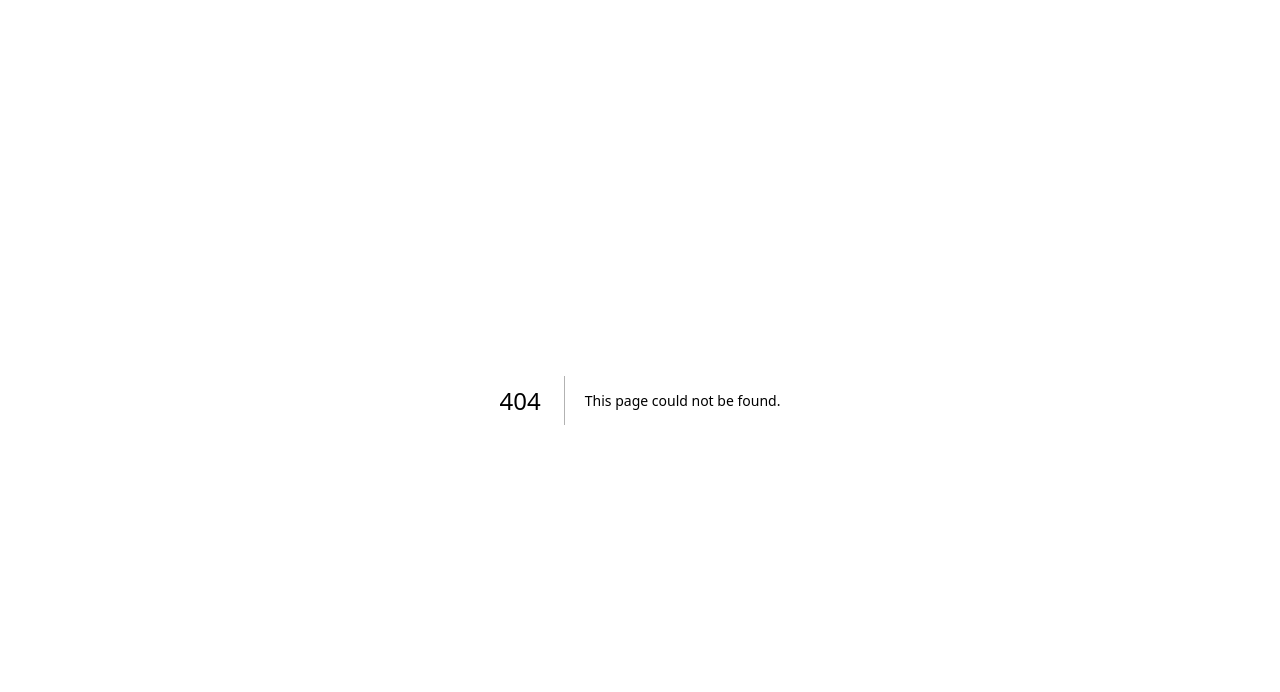
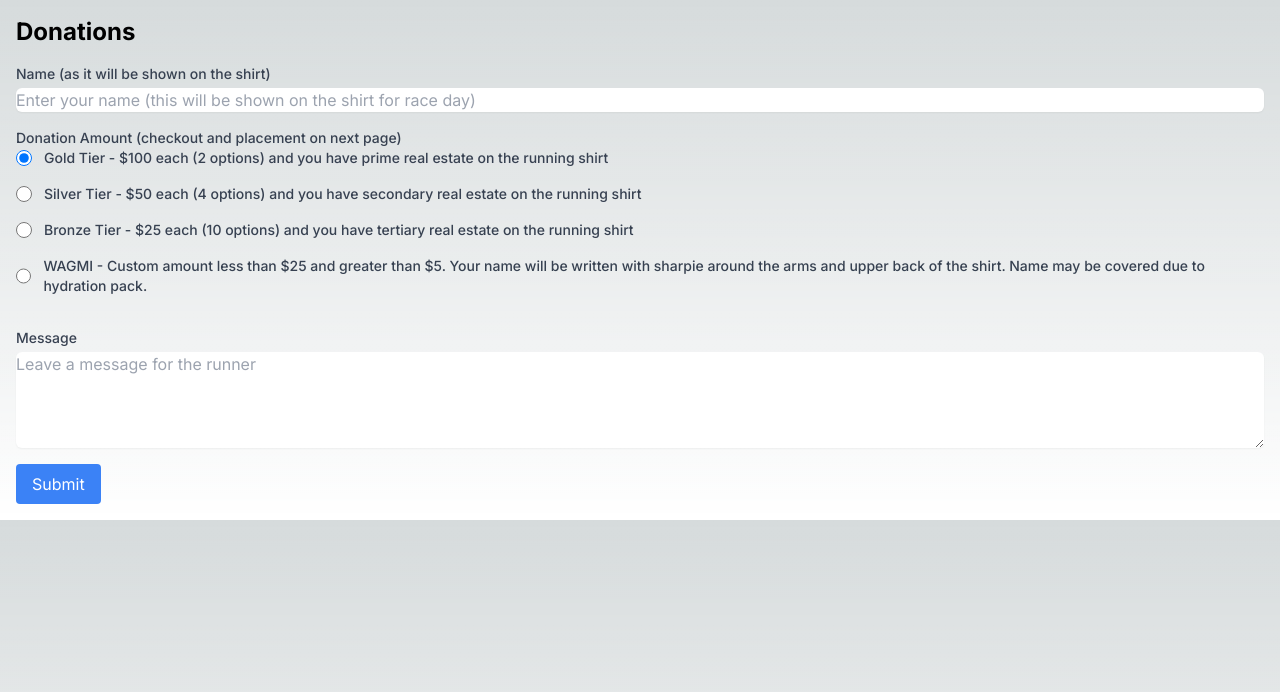
Before and after one commit to finessevanes/ethdenver2024, a Next.js app: page /donations in a window 1280 px wide. Before the commit this address had no page. Shown: the top 692 px of the page. Built offline with nearby package versions, Linux system fonts and the light colour scheme.

Commit message:
intial donations form

```diff
--- /dev/null
+++ b/src/app/donations/page.tsx
@@ -0,0 +1,136 @@
+"use client";
+import { FormEvent, useState } from "react";
+
+type DonationTier = "gold" | "silver" | "bronze" | "wagmi";
+
+interface DonationFormData {
+  name: string;
+  tier: DonationTier;
+  message: string;
+}
+
+const defaultFormData: DonationFormData = {
+  name: "",
+  tier: "gold", // default selected tier
+  message: "",
+};
+
+export default function Donations() {
+  const [formData, setFormData] = useState<DonationFormData>(defaultFormData);
+
+  const handleSubmit = (event: FormEvent) => {
+    event.preventDefault();
+    // Handle the form submission, e.g., send to an API
+    console.log(formData);
+    // Redirect to the checkout page or display a confirmation message
+  };
+
+  const handleInputChange = (
+    event: React.ChangeEvent<HTMLInputElement | HTMLTextAreaElement>
+  ) => {
+    const { name, value } = event.target;
+    setFormData((prev) => ({ ...prev, [name]: value }));
+  };
+  return (
+    <div className='container mx-auto p-4'>
+      <h1 className='text-2xl font-bold mb-4'>Donations</h1>
+      <form onSubmit={handleSubmit}>
+        <div className='mb-4'>
+          <label
+            htmlFor='name'
+            className='block text-sm font-medium text-gray-700'
+          >
+            Name (as it will be shown on the shirt)
+          </label>
+          <input
+            type='text'
+            name='name'
+            id='name'
+            value={formData.name}
+            onChange={handleInputChange}
+            placeholder='Enter your name (this will be shown on the shirt for race day)'
+            className='mt-1 block w-full rounded-md border-gray-300 shadow-sm focus:border-indigo-300 focus:ring focus:ring-indigo-200 focus:ring-opacity-50'
+            required
+          />
+        </div>
+
+        <fieldset className='mb-4'>
+          <legend className='text-sm font-medium text-gray-700'>
+            Donation Amount (checkout and placement on next page)
+          </legend>
+
+          {/* Iterate over tiers to create radio buttons */}
+          {[
+            {
+              tier: "gold",
+              price: 100,
+              label:
+                "Gold Tier - $100 each (2 options) and you have prime real estate on the running shirt",
+            },
+            {
+              tier: "silver",
+              price: 50,
+              label:
+                "Silver Tier - $50 each (4 options) and you have secondary real estate on the running shirt",
+            },
+            {
+              tier: "bronze",
+              price: 25,
+              label:
+                "Bronze Tier - $25 each (10 options) and you have tertiary real estate on the running shirt",
+            },
+            {
+              tier: "wagmi",
+              price: 0,
+              label:
+                "WAGMI - Custom amount less than $25 and greater than $5. Your name will be written with sharpie around the arms and upper back of the shirt. Name may be covered due to hydration pack.",
+            },
+          ].map(({ tier, price, label }) => (
+            <div key={tier} className='flex items-center mb-4'>
+              <input
+                id={tier}
+                type='radio'
+                name='tier'
+                value={tier}
+                checked={formData.tier === tier}
+                onChange={handleInputChange}
+                className='focus:ring-indigo-500 h-4 w-4 text-indigo-600 border-gray-300'
+              />
+              <label
+                htmlFor={tier}
+                className='ml-3 block text-sm font-medium text-gray-700'
+              >
+                {label}
+              </label>
+            </div>
+          ))}
+        </fieldset>
+
+        <div className='mb-4'>
+          <label
+            htmlFor='message'
+            className='block text-sm font-medium text-gray-700'
+          >
+            Message
+          </label>
+          <textarea
+            name='message'
+            id='message'
+            value={formData.message}
+            onChange={handleInputChange}
+            rows={4}
+            className='mt-1 block w-full rounded-md border-gray-300 shadow-sm focus:border-indigo-300 focus:ring focus:ring-indigo-200 focus:ring-opacity-50'
+            placeholder='Leave a message for the runner'
+          />
+        </div>
+
+        <button
+          type='submit'
+          className='px-4 py-2 bg-blue-500 text-white rounded hover:bg-blue-600'
+        >
+          Submit
+        </button>
+      </form>
+    </div>
+  );
+}
```
